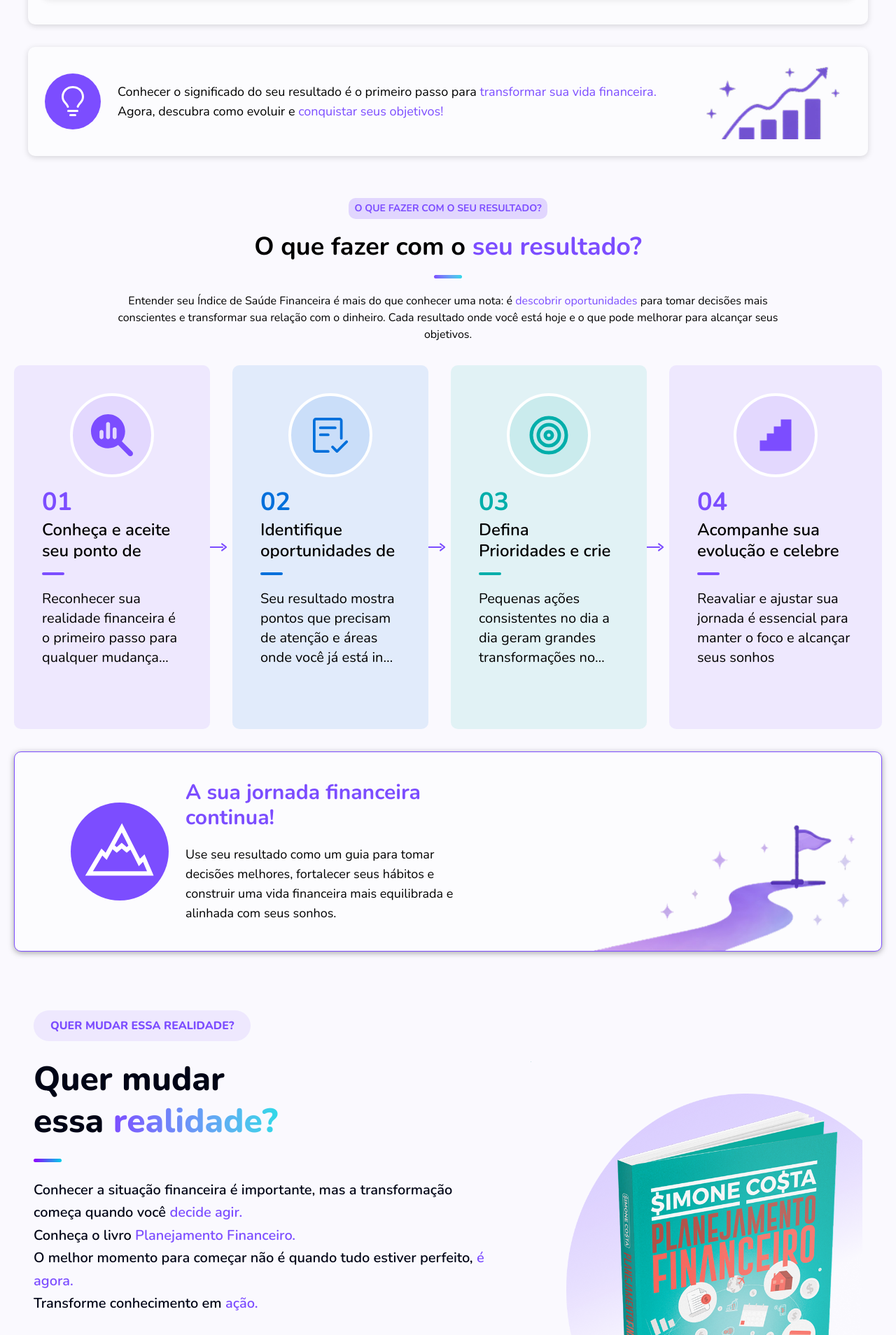
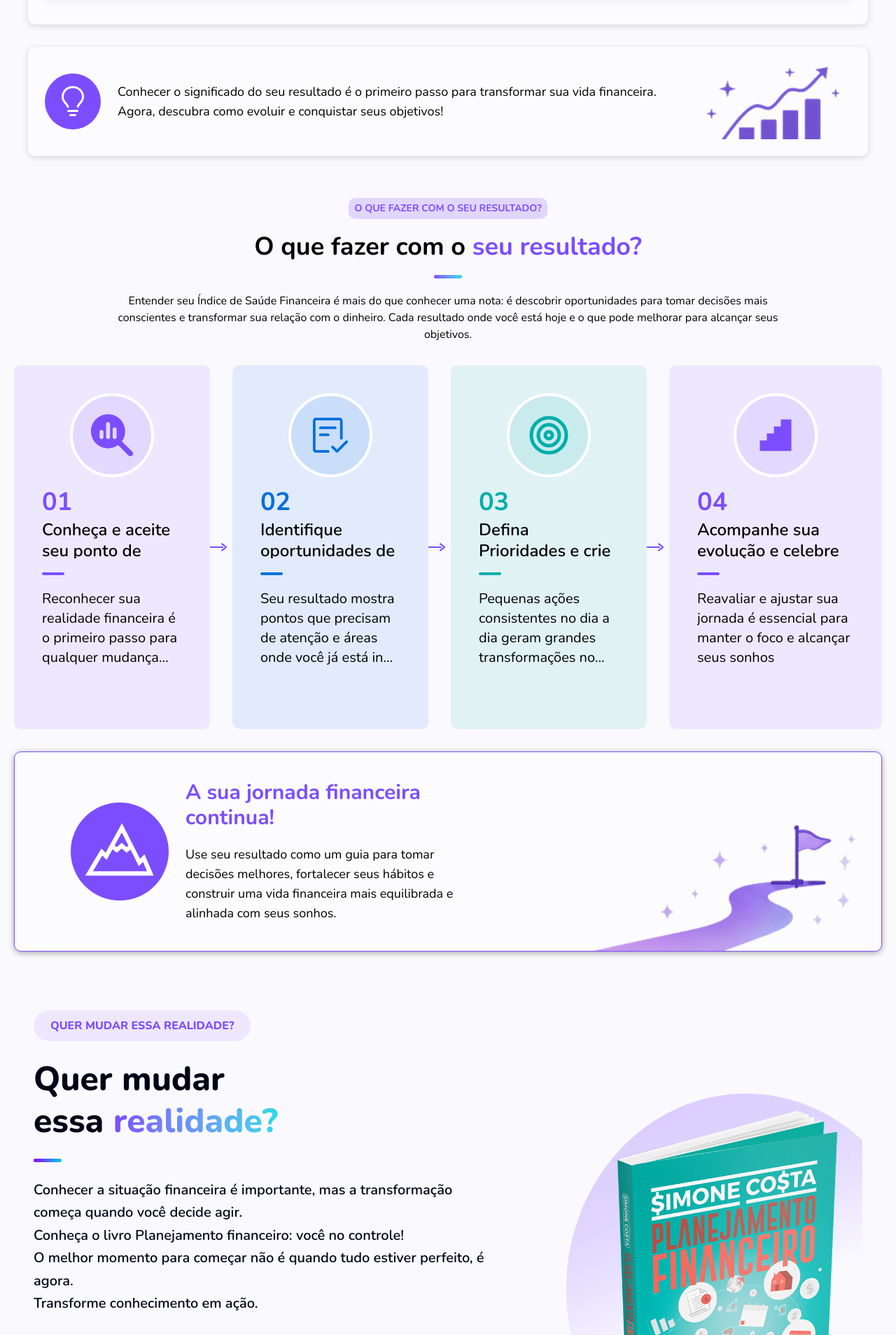
Before and after one commit to simplanejar/website-simplanejar, a Next.js app: page /indice-de-saude-financeira in a window 1280 px wide. Shown: the part 2412-4320 px from the top of the page at 70% size. Built offline with nearby package versions, Linux system fonts and the light colour scheme.

Commit message:
fix: financila-health conheça o livro

```diff
--- a/components/pages/financial-health/about_result.tsx
+++ b/components/pages/financial-health/about_result.tsx
@@ -8,8 +8,8 @@ const data = {
     h2: "Entenda o seu **resultado**",
     p: "O Índice de Saúde Financeira do Brasileiro é uma ferramenta desenvolvida pela **FEBRABAN**, que ajuda você a entender melhor sua relação com o dinheiro.",
     pbold: "Confira abaixo o que significa cada faixa do seu resultado:",
-    lowp1: "Conhecer o significado do seu resultado é o primeiro passo para **transformar sua vida financeira.**",
-    lowp2: "Agora, descubra como evoluir e **conquistar seus objetivos!**",
+    lowp1: "Conhecer o significado do seu resultado é o primeiro passo para transformar sua vida financeira.",
+    lowp2: "Agora, descubra como evoluir e conquistar seus objetivos!",
     cards: [
         {
             number: "83-100",
--- a/components/pages/financial-health/book.tsx
+++ b/components/pages/financial-health/book.tsx
@@ -33,20 +33,16 @@ export function Book() {
         {/* Textos Centralizados (Ajustados para text-base) */}
         <div className="font-semibold text-base text-[#000416] leading-relaxed space-y-3 mb-6 max-w-md">
           <p>
-            Conhecer a situação financeira é importante, mas a transformação começa quando você{" "}
-            <span className="text-[#7C4DFF]">decide agir.</span>
+            Conhecer a situação financeira é importante, mas a transformação começa quando você decide agir.
           </p>
           <p>
-            Conheça o livro{" "}
-            <span className="text-[#7C4DFF]">Planejamento Financeiro.</span>
+            Conheça o livro Planejamento financeiro: você no controle!.
           </p>
           <p>
-            O melhor momento para começar não é quando tudo estiver perfeito,{" "}
-            <span className="text-[#7C4DFF]">é agora.</span>
+            O melhor momento para começar não é quando tudo estiver perfeito, é agora.
           </p>
           <p>
-            Transforme conhecimento em{" "}
-            <span className="text-[#7C4DFF]">ação.</span>
+            Transforme conhecimento em ação.
           </p>
         </div>
 
@@ -127,17 +123,11 @@ export function Book() {
           <div className="gradient-background h-[5px] w-[40px] rounded-[10px] mb-6" />
 
           <p className="font-semibold text-lg lg:text-xl text-[#000416] leading-relaxed mb-8">
-            Conhecer a situação financeira é importante, mas a transformação começa quando você{" "}
-            <span className="text-[#7C4DFF]">decide agir.</span> <br />
-            Conheça o livro{" "}
-            <span className="text-[#7C4DFF]">
-              Planejamento Financeiro.
-            </span>{" "}
+            Conhecer a situação financeira é importante, mas a transformação começa quando você decide agir. <br />
+            Conheça o livro Planejamento financeiro: você no controle!
             <br />
-            O melhor momento para começar não é quando tudo estiver perfeito,{" "}
-            <span className="text-[#7C4DFF]">é agora.</span> <br />
-            Transforme conhecimento em{" "}
-            <span className="text-[#7C4DFF]">ação.</span>
+            O melhor momento para começar não é quando tudo estiver perfeito, é agora. <br />
+            Transforme conhecimento em ação.
           </p>
 
           <div className="w-full bg-[#FCFCFE] rounded-2xl p-8 shadow-sm border border-[#F2F0FD] grid grid-cols-4 gap-6 items-center justify-items-center mb-10">
--- a/components/pages/financial-health/steps_result.tsx
+++ b/components/pages/financial-health/steps_result.tsx
@@ -7,7 +7,7 @@ import { LiaMountainSolid } from "react-icons/lia";
 const data = {
     top: "O QUE FAZER COM O SEU RESULTADO?",
     title: "O que fazer com o **seu resultado?**",
-    p: " Entender seu Índice de Saúde Financeira é mais do que conhecer uma nota: é **descobrir oportunidades** para tomar decisões mais conscientes e transformar sua relação com o dinheiro. Cada resultado onde você está hoje e o que pode melhorar para alcançar seus objetivos.",
+    p: " Entender seu Índice de Saúde Financeira é mais do que conhecer uma nota: é descobrir oportunidades para tomar decisões mais conscientes e transformar sua relação com o dinheiro. Cada resultado onde você está hoje e o que pode melhorar para alcançar seus objetivos.",
     cards: [
         {
             icon: FaMagnifyingGlassChart,
```
